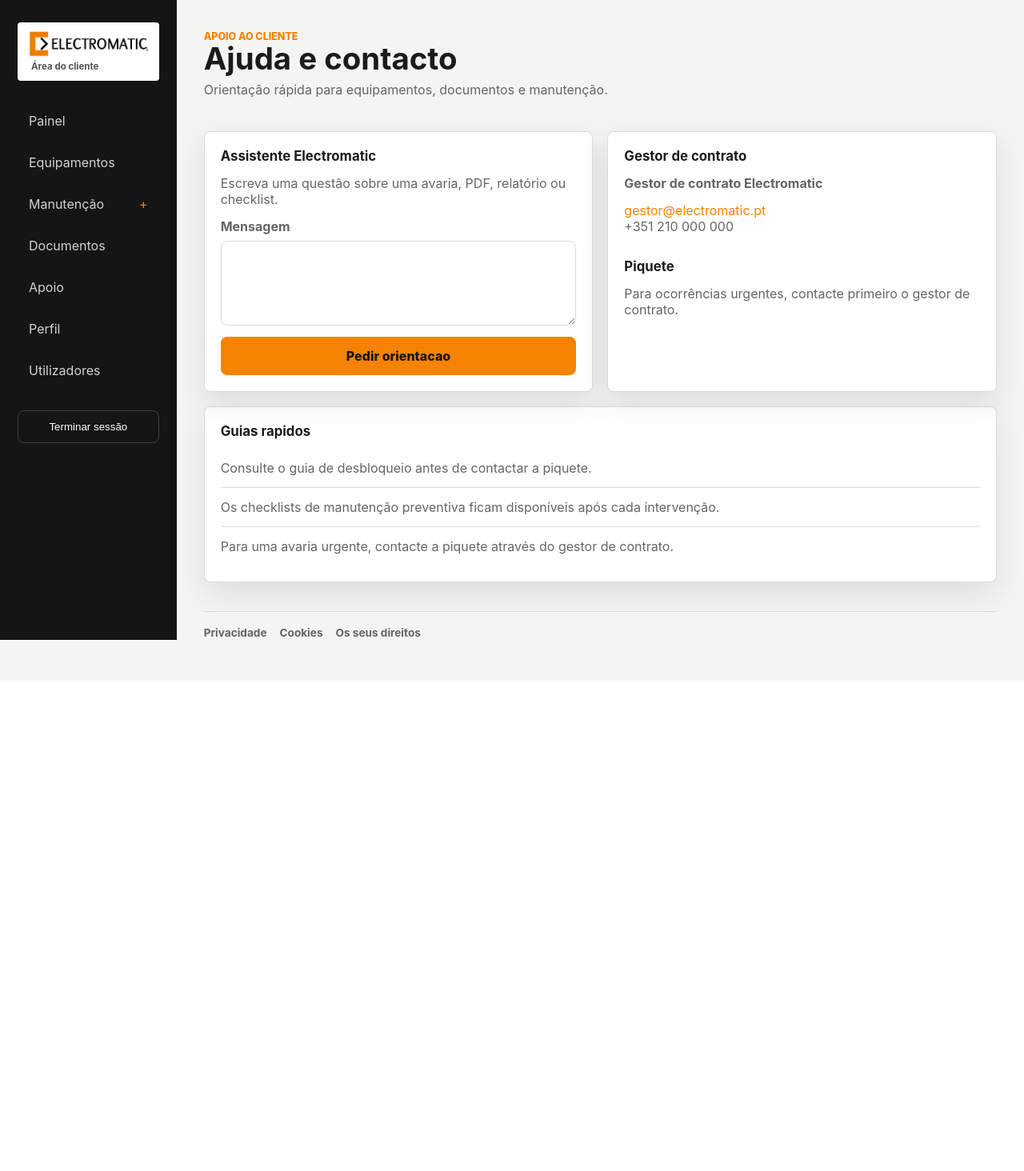
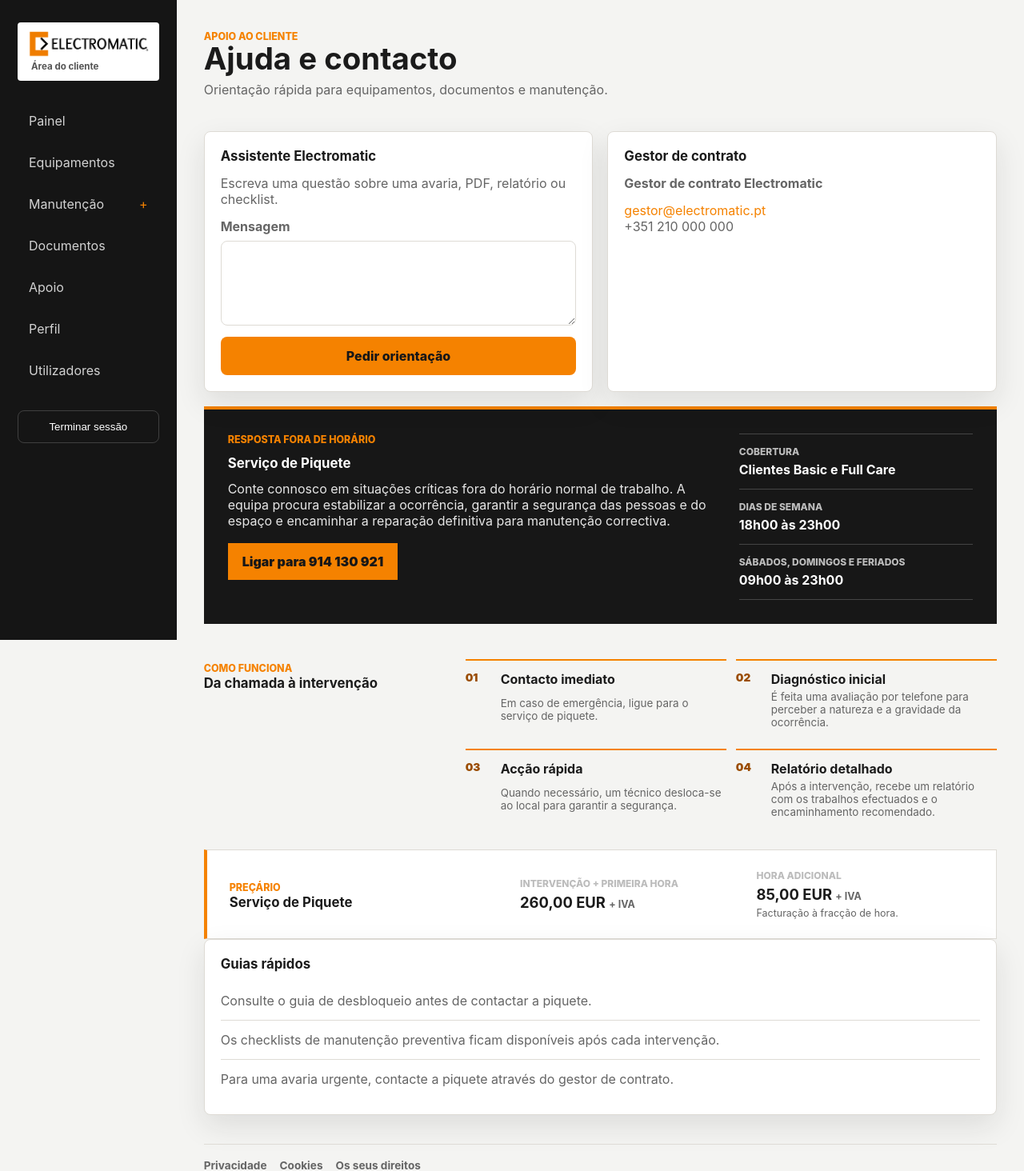
Before and after one commit to temoteotembeelectromatic/areacliente, a Flask app: page /apoio in a window 1280 px wide. Shown: the top 1464 px of the page at 80% size. Before the commit the page ends 851 px from the top, so only its background shows below. Run offline with Flask 3, Linux system fonts and the light colour scheme; the visitor is signed in with stand-in values (Sample User, id 1); parts of the project's set-up code (start-up, migrations or seed data) failed here and were passed over; some libraries are stand-ins or nearby versions.

Commit message:
Add detailed emergency service information

```diff
--- a/app.py
+++ b/app.py
@@ -1509,7 +1509,7 @@ def apoio():
         verify_csrf()
         message = request.form.get("message", "").strip().lower()
         if any(term in message for term in ("avaria", "urgente", "piquete")):
-            reply = "Para uma avaria urgente, contacte a piquete através do gestor de contrato."
+            reply = "Para uma ocorrência urgente fora do horário normal, contacte a piquete em 914 130 921."
         elif any(term in message for term in ("relatorio", "pdf", "checklist")):
             reply = "Os relatórios e checklists estão disponíveis na área Documentos."
         else:
--- a/static/styles.css
+++ b/static/styles.css
@@ -1552,6 +1552,139 @@ textarea:focus {
   border-top: 0;
 }
 
+.piquete-service {
+  display: grid;
+  grid-template-columns: minmax(0, 1.35fr) minmax(280px, 0.65fr);
+  gap: 32px;
+  margin: 18px 0;
+  padding: 30px;
+  border-top: 4px solid var(--brand);
+  background: #171717;
+  color: #ffffff;
+}
+
+.piquete-intro {
+  display: grid;
+  align-content: start;
+  gap: 12px;
+}
+
+.piquete-intro .eyebrow,
+.piquete-section-heading .eyebrow {
+  color: var(--brand);
+}
+
+.piquete-intro h2,
+.piquete-section-heading h2,
+.piquete-pricing h2 {
+  margin: 0;
+}
+
+.piquete-intro p {
+  max-width: 720px;
+  margin: 0;
+  color: #e6e6e6;
+}
+
+.piquete-call {
+  display: inline-flex;
+  width: fit-content;
+  align-items: center;
+  min-height: 46px;
+  margin-top: 6px;
+  padding: 0 18px;
+  background: var(--brand);
+  color: #171717;
+  font-weight: 900;
+}
+
+.piquete-coverage {
+  display: grid;
+  align-content: start;
+  gap: 0;
+  border-top: 1px solid #454545;
+}
+
+.piquete-coverage div {
+  display: grid;
+  gap: 5px;
+  border-bottom: 1px solid #454545;
+  padding: 14px 0;
+}
+
+.piquete-coverage span,
+.price-item > span {
+  color: #bcbcbc;
+  font-size: 0.75rem;
+  font-weight: 800;
+  text-transform: uppercase;
+}
+
+.piquete-process {
+  display: grid;
+  grid-template-columns: minmax(220px, 0.45fr) minmax(0, 1fr);
+  gap: 28px;
+  padding: 26px 0;
+}
+
+.piquete-steps {
+  display: grid;
+  grid-template-columns: repeat(2, minmax(0, 1fr));
+  gap: 12px;
+  margin: 0;
+  padding: 0;
+  list-style: none;
+  counter-reset: piquete-step;
+}
+
+.piquete-steps li {
+  display: grid;
+  grid-template-columns: 34px minmax(0, 1fr);
+  column-gap: 10px;
+  border-top: 2px solid var(--brand);
+  padding: 13px 0;
+  counter-increment: piquete-step;
+}
+
+.piquete-steps li::before {
+  content: "0" counter(piquete-step);
+  grid-row: span 2;
+  color: #9a4c00;
+  font-size: 0.85rem;
+  font-weight: 900;
+}
+
+.piquete-steps span {
+  margin-top: 4px;
+  color: var(--muted);
+  font-size: 0.84rem;
+}
+
+.piquete-pricing {
+  display: grid;
+  grid-template-columns: minmax(220px, 1fr) minmax(200px, 0.8fr) minmax(200px, 0.8fr);
+  gap: 24px;
+  align-items: center;
+  padding: 24px 28px;
+  border: 1px solid var(--border);
+  border-left: 4px solid var(--brand);
+  background: var(--surface);
+}
+
+.price-item {
+  display: grid;
+  gap: 5px;
+}
+
+.price-item strong {
+  font-size: 1.15rem;
+}
+
+.price-item small {
+  color: var(--muted);
+  font-size: 0.78rem;
+}
+
 .document-page-header {
   align-items: end;
 }
@@ -1696,6 +1829,16 @@ textarea:focus {
     align-items: flex-start;
   }
 
+  .piquete-service,
+  .piquete-process,
+  .piquete-pricing {
+    grid-template-columns: 1fr;
+  }
+
+  .piquete-steps {
+    grid-template-columns: 1fr;
+  }
+
   .contract-directory-item,
   .contract-document-item {
     grid-template-columns: 1fr;
--- a/templates/support.html
+++ b/templates/support.html
@@ -18,7 +18,7 @@
           Mensagem
           <textarea name="message" rows="4" required></textarea>
         </label>
-        <button class="primary-button" type="submit">Pedir orientacao</button>
+        <button class="primary-button" type="submit">Pedir orientação</button>
       </form>
       {% if reply %}<p class="assistant-reply">{{ reply }}</p>{% endif %}
     </article>
@@ -26,12 +26,47 @@
       <h2>Gestor de contrato</h2>
       <p><strong>{{ profile.account_manager }}</strong></p>
       <p><a href="mailto:{{ profile.manager_email }}">{{ profile.manager_email }}</a><br>{{ profile.manager_phone }}</p>
-      <h2 class="support-heading">Piquete</h2>
-      <p>Para ocorrências urgentes, contacte primeiro o gestor de contrato.</p>
     </article>
   </section>
+
+  <section class="piquete-service">
+    <div class="piquete-intro">
+      <span class="eyebrow">Resposta fora de horário</span>
+      <h2>Serviço de Piquete</h2>
+      <p>Conte connosco em situações críticas fora do horário normal de trabalho. A equipa procura estabilizar a ocorrência, garantir a segurança das pessoas e do espaço e encaminhar a reparação definitiva para manutenção correctiva.</p>
+      <a class="piquete-call" href="tel:+351914130921">Ligar para 914 130 921</a>
+    </div>
+    <div class="piquete-coverage">
+      <div><span>Cobertura</span><strong>Clientes Basic e Full Care</strong></div>
+      <div><span>Dias de semana</span><strong>18h00 às 23h00</strong></div>
+      <div><span>Sábados, domingos e feriados</span><strong>09h00 às 23h00</strong></div>
+    </div>
+  </section>
+
+  <section class="piquete-process">
+    <div class="piquete-section-heading">
+      <span class="eyebrow">Como funciona</span>
+      <h2>Da chamada à intervenção</h2>
+    </div>
+    <ol class="piquete-steps">
+      <li><strong>Contacto imediato</strong><span>Em caso de emergência, ligue para o serviço de piquete.</span></li>
+      <li><strong>Diagnóstico inicial</strong><span>É feita uma avaliação por telefone para perceber a natureza e a gravidade da ocorrência.</span></li>
+      <li><strong>Acção rápida</strong><span>Quando necessário, um técnico desloca-se ao local para garantir a segurança.</span></li>
+      <li><strong>Relatório detalhado</strong><span>Após a intervenção, recebe um relatório com os trabalhos efectuados e o encaminhamento recomendado.</span></li>
+    </ol>
+  </section>
+
+  <section class="piquete-pricing">
+    <div>
+      <span class="eyebrow">Preçário</span>
+      <h2>Serviço de Piquete</h2>
+    </div>
+    <div class="price-item"><span>Intervenção + primeira hora</span><strong>260,00 EUR <small>+ IVA</small></strong></div>
+    <div class="price-item"><span>Hora adicional</span><strong>85,00 EUR <small>+ IVA</small></strong><small>Facturação à fracção de hora.</small></div>
+  </section>
+
   <section class="panel">
-    <div class="panel-header"><h2>Guias rapidos</h2></div>
+    <div class="panel-header"><h2>Guias rápidos</h2></div>
     {% for guide in guides %}<p class="guide-item">{{ guide }}</p>{% endfor %}
   </section>
 {% endblock %}
--- a/test_app.py
+++ b/test_app.py
@@ -72,6 +72,11 @@ class LoginSecurityTests(unittest.TestCase):
         contract_documents = self.client.get("/documentos/contrato/CTR-2026-001")
         self.assertEqual(contract_documents.status_code, 200)
         self.assertIn("Relatório preventivo QGBT", contract_documents.get_data(as_text=True))
+
+        support = self.client.get("/apoio")
+        self.assertEqual(support.status_code, 200)
+        self.assertIn("Serviço de Piquete", support.get_data(as_text=True))
+        self.assertIn("914 130 921", support.get_data(as_text=True))
 
         maintenance_page = self.client.get("/manutencao")
         self.assertEqual(maintenance_page.status_code, 200)
```
